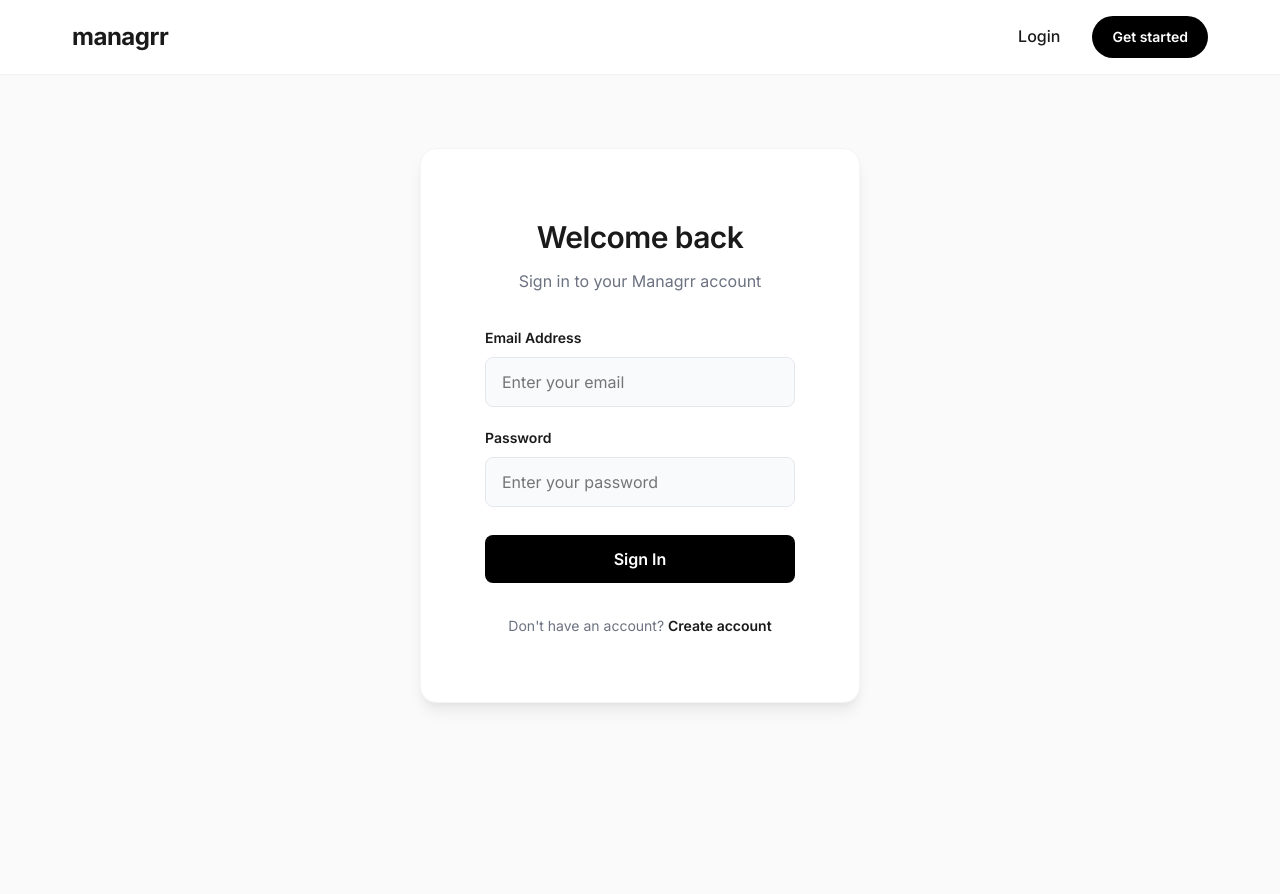
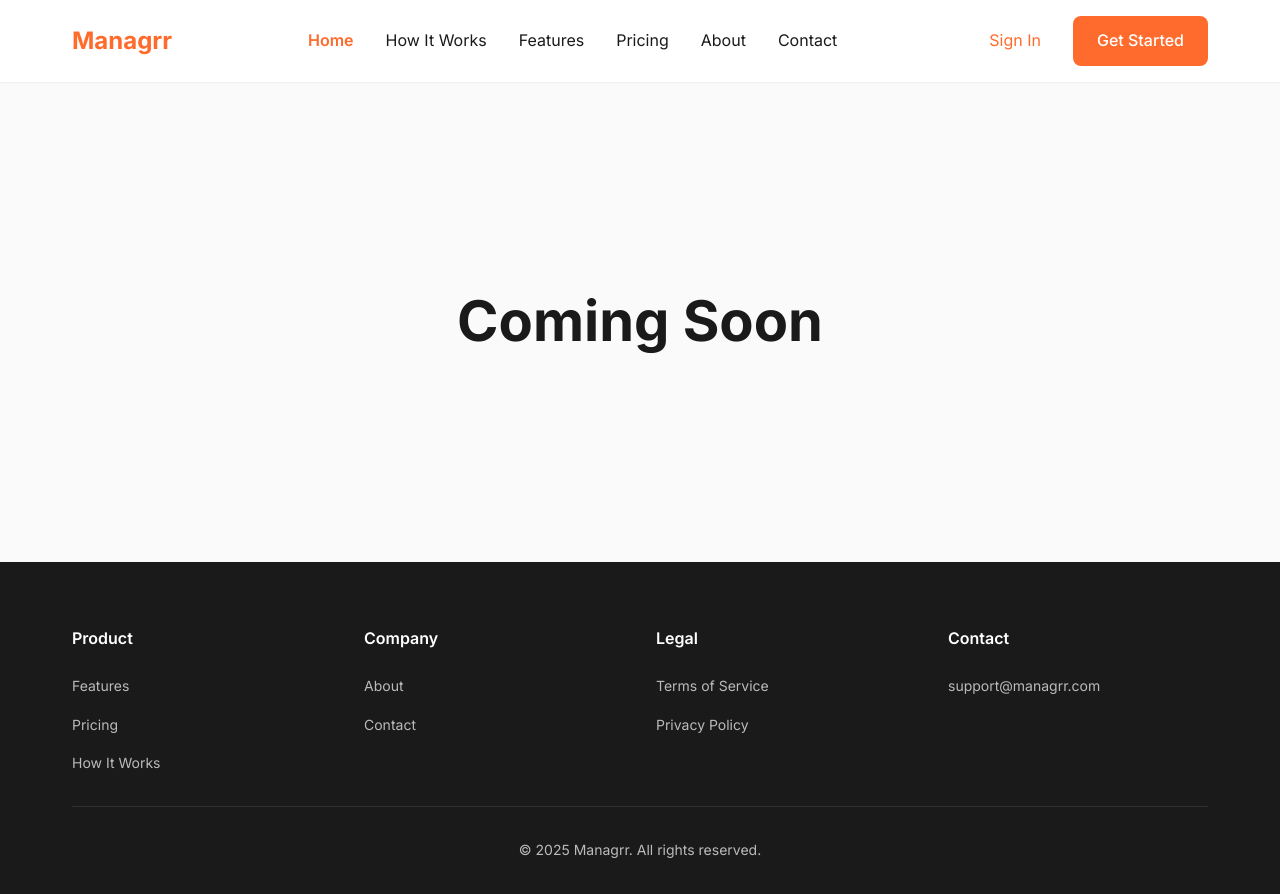
Before and after one commit to juazsh/managrr, a React (Create React App) app in the folder web/: page / in a window 1280 px wide. Before the commit this address led to /login. Before the commit the page ends 800 px from the top, so only its background shows below. Built offline with nearby package versions, Linux system fonts and the light colour scheme; no server answers.

Commit message:
feat: marketing pages

```diff
--- a/web/src/App.js
+++ b/web/src/App.js
@@ -1,33 +1,60 @@
 import React from 'react';
 import { BrowserRouter as Router, Routes, Route } from 'react-router-dom';
 import { AuthProvider } from './context/AuthContext';
+import MarketingLayout from './layouts/MarketingLayout';
+import ProtectedRoute from './components/ProtectedRoute';
 import Navbar from './components/Navbar';
-import ProtectedRoute from './components/ProtectedRoute';
-import Home from './pages/Home';
+
+import MarketingHome from './pages/marketing/Home';
+import { HowItWorks, Features, Pricing, About, Contact } from './pages/marketing/PlaceholderPages';
 import Login from './pages/Login';
 import Register from './pages/Register';
 import VerifyEmail from './pages/VerifyEmail';
+import Home from './pages/Home';
 
 function App() {
   return (
     <Router>
       <AuthProvider>
+        <Routes>
+          <Route path="/" element={<MarketingLayout><MarketingHome /></MarketingLayout>} />
+          <Route path="/how-it-works" element={<MarketingLayout><HowItWorks /></MarketingLayout>} />
+          <Route path="/features" element={<MarketingLayout><Features /></MarketingLayout>} />
+          <Route path="/pricing" element={<MarketingLayout><Pricing /></MarketingLayout>} />
+          <Route path="/about" element={<MarketingLayout><About /></MarketingLayout>} />
+          <Route path="/contact" element={<MarketingLayout><Contact /></MarketingLayout>} />
+
+          <Route path="/login" element={
             <div>
               <Navbar />
-          <Routes>
-            <Route path="/login" element={<Login />} />
-            <Route path="/register" element={<Register />} />
-            <Route path="/verify-email" element={<VerifyEmail />} />
+              <Login />
+            </div>
+          } />
+          <Route path="/register" element={
+            <div>
+              <Navbar />
+              <Register />
+            </div>
+          } />
+          <Route path="/verify-email" element={
+            <div>
+              <Navbar />
+              <VerifyEmail />
+            </div>
+          } />
+
           <Route
-              path="/"
+            path="/dashboard"
             element={
               <ProtectedRoute>
+                <div>
+                  <Navbar />
                   <Home />
+                </div>
               </ProtectedRoute>
             }
           />
         </Routes>
-        </div>
       </AuthProvider>
     </Router>
   );
--- /dev/null
+++ b/web/src/components/marketing/Footer.js
@@ -0,0 +1,94 @@
+import React from 'react';
+import { Link } from 'react-router-dom';
+import { theme } from '../../theme';
+
+const Footer = () => {
+  const currentYear = new Date().getFullYear();
+
+  return (
+    <footer style={styles.footer}>
+      <div style={styles.container}>
+        <div style={styles.grid}>
+          <div style={styles.column}>
+            <h4 style={styles.heading}>Product</h4>
+            <Link to="/features" style={styles.link}>Features</Link>
+            <Link to="/pricing" style={styles.link}>Pricing</Link>
+            <Link to="/how-it-works" style={styles.link}>How It Works</Link>
+          </div>
+
+          <div style={styles.column}>
+            <h4 style={styles.heading}>Company</h4>
+            <Link to="/about" style={styles.link}>About</Link>
+            <Link to="/contact" style={styles.link}>Contact</Link>
+          </div>
+
+          <div style={styles.column}>
+            <h4 style={styles.heading}>Legal</h4>
+            <Link to="/terms" style={styles.link}>Terms of Service</Link>
+            <Link to="/privacy" style={styles.link}>Privacy Policy</Link>
+          </div>
+
+          <div style={styles.column}>
+            <h4 style={styles.heading}>Contact</h4>
+            <a href="mailto:support@managrr.com" style={styles.link}>
+              support@managrr.com
+            </a>
+          </div>
+        </div>
+
+        <div style={styles.bottom}>
+          <p style={styles.copyright}>
+            © {currentYear} Managrr. All rights reserved.
+          </p>
+        </div>
+      </div>
+    </footer>
+  );
+};
+
+const styles = {
+  footer: {
+    backgroundColor: theme.colors.text,
+    color: theme.colors.white,
+    padding: `${theme.spacing.section} 0 ${theme.spacing.component} 0`,
+  },
+  container: {
+    maxWidth: '1200px',
+    margin: '0 auto',
+    padding: `0 ${theme.spacing.component}`,
+  },
+  grid: {
+    display: 'grid',
+    gridTemplateColumns: 'repeat(auto-fit, minmax(200px, 1fr))',
+    gap: theme.spacing.component,
+    marginBottom: theme.spacing.component,
+  },
+  column: {
+    display: 'flex',
+    flexDirection: 'column',
+    gap: theme.spacing.element,
+  },
+  heading: {
+    fontSize: theme.typography.body.fontSize,
+    fontWeight: '600',
+    marginBottom: '0.5rem',
+    color: theme.colors.white,
+  },
+  link: {
+    color: 'rgba(255, 255, 255, 0.7)',
+    textDecoration: 'none',
+    fontSize: theme.typography.small.fontSize,
+    transition: 'color 0.2s',
+  },
+  bottom: {
+    borderTop: '1px solid rgba(255, 255, 255, 0.1)',
+    paddingTop: theme.spacing.component,
+    textAlign: 'center',
+  },
+  copyright: {
+    fontSize: theme.typography.small.fontSize,
+    color: 'rgba(255, 255, 255, 0.7)',
+  },
+};
+
+export default Footer;
--- /dev/null
+++ b/web/src/components/marketing/Navbar.js
@@ -0,0 +1,152 @@
+import React, { useState } from 'react';
+import { Link, useLocation } from 'react-router-dom';
+import { theme } from '../../theme';
+
+const Navbar = () => {
+  const [isMobileMenuOpen, setIsMobileMenuOpen] = useState(false);
+  const location = useLocation();
+
+  const isActive = (path) => location.pathname === path;
+
+  const navLinks = [
+    { path: '/', label: 'Home' },
+    { path: '/how-it-works', label: 'How It Works' },
+    { path: '/features', label: 'Features' },
+    { path: '/pricing', label: 'Pricing' },
+    { path: '/about', label: 'About' },
+    { path: '/contact', label: 'Contact' },
+  ];
+
+  return (
+    <nav style={styles.navbar}>
+      <div style={styles.container}>
+        <Link to="/" style={styles.brand}>Managrr</Link>
+
+        <button
+          style={styles.hamburger}
+          onClick={() => setIsMobileMenuOpen(!isMobileMenuOpen)}
+          aria-label="Toggle menu"
+        >
+          <span style={styles.hamburgerLine}></span>
+          <span style={styles.hamburgerLine}></span>
+          <span style={styles.hamburgerLine}></span>
+        </button>
+
+        <div style={{
+          ...styles.navLinks,
+          ...(isMobileMenuOpen ? styles.navLinksMobile : {}),
+        }}>
+          {navLinks.map(link => (
+            <Link
+              key={link.path}
+              to={link.path}
+              style={{
+                ...styles.navLink,
+                ...(isActive(link.path) ? styles.navLinkActive : {}),
+              }}
+            >
+              {link.label}
+            </Link>
+          ))}
+        </div>
+
+        <div style={styles.ctaButtons}>
+          <Link to="/login" style={styles.signInButton}>
+            Sign In
+          </Link>
+          <Link to="/register" style={styles.getStartedButton}>
+            Get Started
+          </Link>
+        </div>
+      </div>
+    </nav>
+  );
+};
+
+const styles = {
+  navbar: {
+    backgroundColor: theme.colors.white,
+    boxShadow: theme.shadows.sm,
+    position: 'sticky',
+    top: 0,
+    zIndex: 1000,
+  },
+  container: {
+    maxWidth: '1200px',
+    margin: '0 auto',
+    padding: `${theme.spacing.element} ${theme.spacing.component}`,
+    display: 'flex',
+    justifyContent: 'space-between',
+    alignItems: 'center',
+  },
+  brand: {
+    fontSize: '1.5rem',
+    fontWeight: 'bold',
+    color: theme.colors.primary,
+    textDecoration: 'none',
+  },
+  hamburger: {
+    display: 'none',
+    flexDirection: 'column',
+    gap: '4px',
+    background: 'none',
+    border: 'none',
+    cursor: 'pointer',
+    padding: '0.5rem',
+  },
+  hamburgerLine: {
+    width: '24px',
+    height: '2px',
+    backgroundColor: theme.colors.text,
+    borderRadius: '2px',
+  },
+  navLinks: {
+    display: 'flex',
+    gap: theme.spacing.component,
+    alignItems: 'center',
+  },
+  navLinksMobile: {
+    display: 'flex',
+    flexDirection: 'column',
+    position: 'absolute',
+    top: '100%',
+    left: 0,
+    right: 0,
+    backgroundColor: theme.colors.white,
+    boxShadow: theme.shadows.md,
+    padding: theme.spacing.component,
+    gap: theme.spacing.element,
+  },
+  navLink: {
+    color: theme.colors.text,
+    textDecoration: 'none',
+    fontSize: theme.typography.body.fontSize,
+    transition: 'color 0.2s',
+  },
+  navLinkActive: {
+    color: theme.colors.primary,
+    fontWeight: '600',
+  },
+  ctaButtons: {
+    display: 'flex',
+    gap: theme.spacing.element,
+    alignItems: 'center',
+  },
+  signInButton: {
+    color: theme.colors.primary,
+    textDecoration: 'none',
+    fontSize: theme.typography.body.fontSize,
+    padding: `0.5rem ${theme.spacing.element}`,
+  },
+  getStartedButton: {
+    backgroundColor: theme.colors.primary,
+    color: theme.colors.white,
+    textDecoration: 'none',
+    fontSize: theme.typography.body.fontSize,
+    padding: `0.75rem 1.5rem`,
+    borderRadius: theme.borderRadius.md,
+    fontWeight: '500',
+  },
+};
+
+export default Navbar;
--- /dev/null
+++ b/web/src/layouts/MarketingLayout.js
@@ -0,0 +1,28 @@
+import React from 'react';
+import Navbar from '../components/marketing/Navbar';
+import Footer from '../components/marketing/Footer';
+
+const MarketingLayout = ({ children }) => {
+  return (
+    <div style={styles.layout}>
+      <Navbar />
+      <main style={styles.main}>
+        {children}
+      </main>
+      <Footer />
+    </div>
+  );
+};
+
+const styles = {
+  layout: {
+    display: 'flex',
+    flexDirection: 'column',
+    minHeight: '100vh',
+  },
+  main: {
+    flex: 1,
+  },
+};
+
+export default MarketingLayout;
--- /dev/null
+++ b/web/src/pages/marketing/Home.js
@@ -0,0 +1,27 @@
+import React from 'react';
+import { theme } from '../../theme';
+
+const Home = () => {
+  return (
+    <div style={styles.container}>
+      <h1 style={styles.heading}>Coming Soon</h1>
+    </div>
+  );
+};
+
+const styles = {
+  container: {
+    minHeight: '60vh',
+    display: 'flex',
+    alignItems: 'center',
+    justifyContent: 'center',
+    padding: theme.spacing.section,
+  },
+  heading: {
+    fontSize: theme.typography.h1.fontSize,
+    fontWeight: theme.typography.h1.fontWeight,
+    color: theme.colors.text,
+  },
+};
+
+export default Home;
--- /dev/null
+++ b/web/src/pages/marketing/PlaceholderPages.js
@@ -0,0 +1,57 @@
+import React from 'react';
+import { theme } from '../../theme';
+
+export const HowItWorks = () => {
+  return (
+    <div style={styles.container}>
+      <h1 style={styles.heading}>Coming Soon</h1>
+    </div>
+  );
+};
+
+export const Features = () => {
+  return (
+    <div style={styles.container}>
+      <h1 style={styles.heading}>Coming Soon</h1>
+    </div>
+  );
+};
+
+export const Pricing = () => {
+  return (
+    <div style={styles.container}>
+      <h1 style={styles.heading}>Coming Soon</h1>
+    </div>
+  );
+};
+
+export const About = () => {
+  return (
+    <div style={styles.container}>
+      <h1 style={styles.heading}>Coming Soon</h1>
+    </div>
+  );
+};
+
+export const Contact = () => {
+  return (
+    <div style={styles.container}>
+      <h1 style={styles.heading}>Coming Soon</h1>
+    </div>
+  );
+};
+
+const styles = {
+  container: {
+    minHeight: '60vh',
+    display: 'flex',
+    alignItems: 'center',
+    justifyContent: 'center',
+    padding: theme.spacing.section,
+  },
+  heading: {
+    fontSize: theme.typography.h1.fontSize,
+    fontWeight: theme.typography.h1.fontWeight,
+    color: theme.colors.text,
+  },
+};
```
Also changed, not shown: web/src/layouts/AppLayout.js (added, +11 -0 lines). Lines whose indentation alone changed are shown as unchanged.
